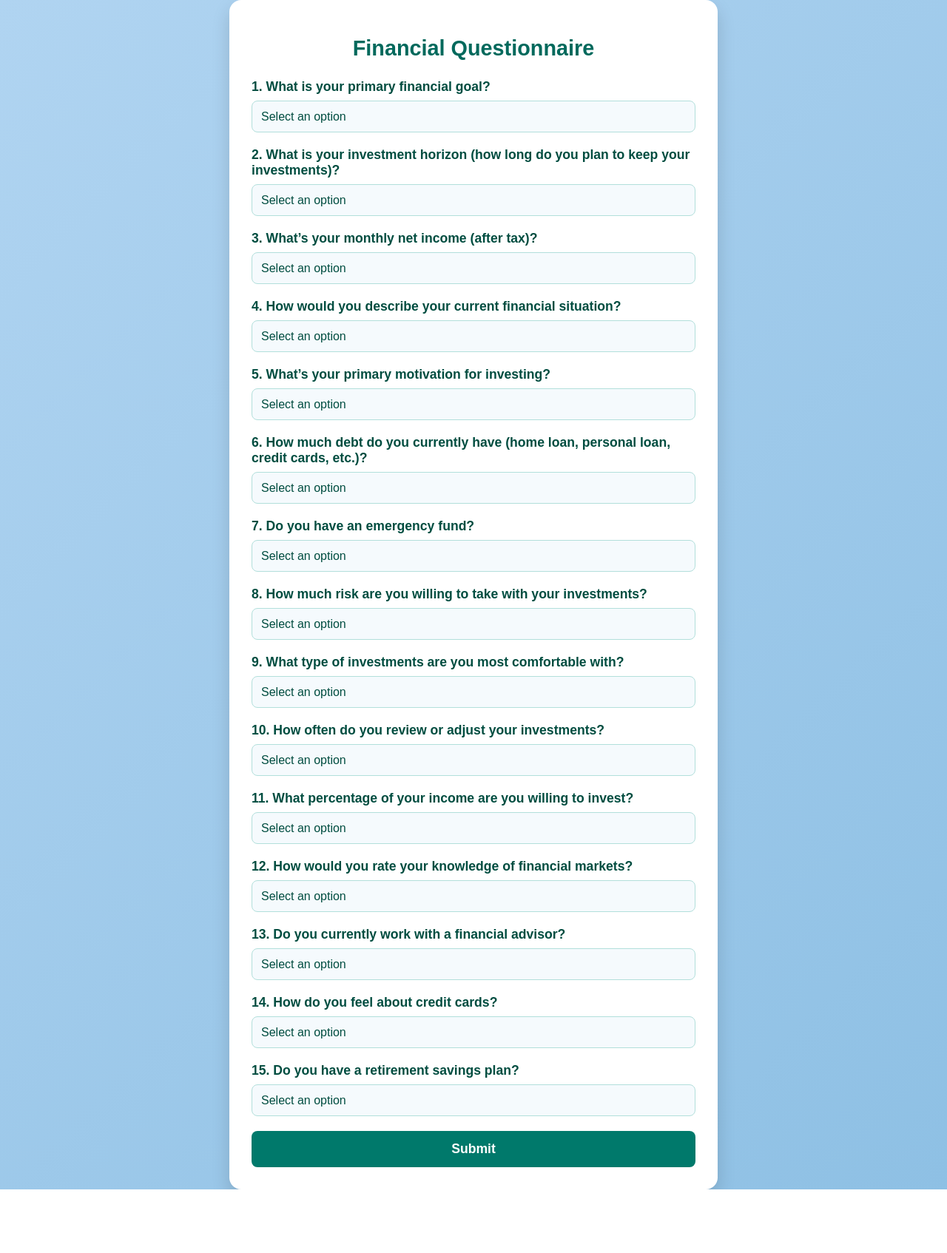
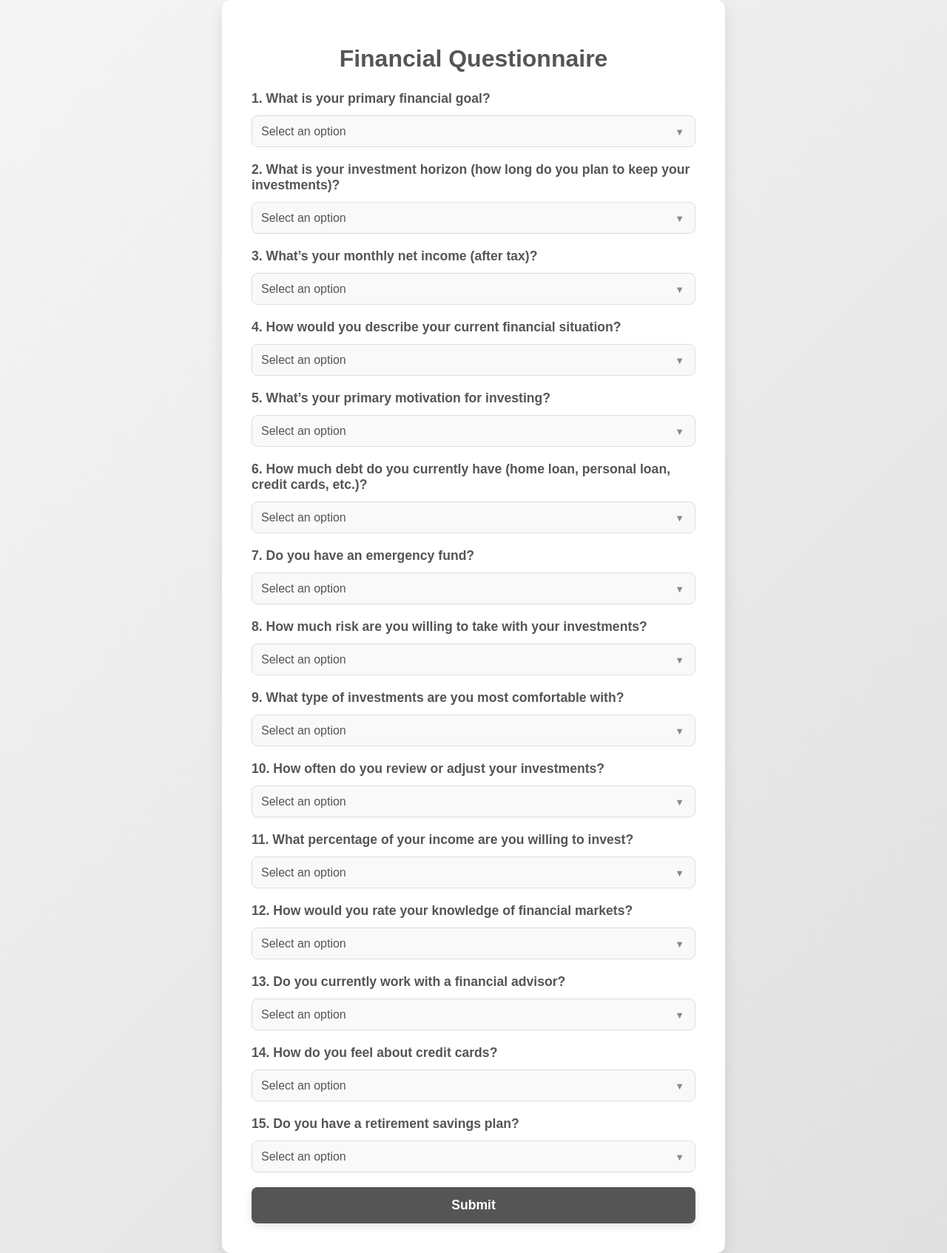
Before and after one commit to uditbhatia26/Zysk-hackcbs, a Flask app: page /quiz in a window 1280 px wide. Shown: the whole page at 74% size. Before the commit the page ends 1608 px from the top, so only its background shows below. Run offline with Flask 3, Linux system fonts and the light colour scheme.

Commit message:
Update quiz.html
Color Scheme updated

```diff
--- a/templates/quiz.html
+++ b/templates/quiz.html
@@ -4,86 +4,87 @@
     <meta charset="UTF-8">
     <meta name="viewport" content="width=device-width, initial-scale=1.0">
     <title>Financial Questionnaire</title>
+    <link href="../static/img/logo.png" rel="icon">
     <style>
         /* Body and Background */
         body {
             font-family: 'Arial', sans-serif;
-            background: linear-gradient(135deg, #c8e8f8, #b0d4f1);
+            background: linear-gradient(135deg, #f5f5f5, #e0e0e0);
             display: flex;
             justify-content: center;
             align-items: center;
             min-height: 100vh;
             margin: 0;
-            color: #004d40;
-            animation: backgroundFade 10s infinite alternate;
-        }
-
-        /* Background Fade Animation */
-        @keyframes backgroundFade {
-            0% { background: linear-gradient(135deg, #c8e8f8, #b0d4f1); }
-            100% { background: linear-gradient(135deg, #b0d4f1, #8ec0e4); }
+            color: #333333;
         }
 
         /* Container Styling */
         .container {
             max-width: 600px;
             background-color: #ffffff;
-            padding: 30px;
-            border-radius: 16px;
-            box-shadow: 0 12px 24px rgba(0, 0, 0, 0.15);
-            transition: transform 0.3s;
+            padding: 40px;
+            border-radius: 12px;
+            box-shadow: 0 8px 20px rgba(0, 0, 0, 0.1);
+            text-align: center;
+            transition: transform 0.3s, box-shadow 0.3s;
         }
 
         .container:hover {
-            transform: scale(1.02);
-            box-shadow: 0 16px 32px rgba(0, 0, 0, 0.25);
+            transform: scale(1.01);
+            box-shadow: 0 10px 25px rgba(0, 0, 0, 0.15);
         }
 
         /* Header Styling */
         h1 {
-            color: #00695c;
-            text-align: center;
+            color: #555555;
             margin-bottom: 25px;
-            font-size: 1.8em;
+            font-size: 2em;
+            font-weight: 700;
         }
 
         /* Question and Dropdown Styling */
         .question {
             font-weight: 600;
-            color: #004d40;
-            margin-bottom: 8px;
+            color: #555555;
+            margin-bottom: 12px;
             font-size: 1.1em;
-            transition: color 0.2s ease;
+            text-align: left;
+        }
+
+        .dropdown-container {
+            position: relative;
+            width: 100%;
+            margin-bottom: 20px;
         }
 
         .dropdown {
             width: 100%;
             padding: 12px;
-            margin-bottom: 20px;
-            border: 1px solid #b2dfdb;
+            border: 1px solid #dddddd;
             border-radius: 8px;
-            background-color: #f5fafd;
-            color: #004d40;
+            background-color: #f9f9f9;
+            color: #555555;
             font-size: 1em;
             appearance: none;
-            -webkit-appearance: none;
-            -moz-appearance: none;
             outline: none;
             cursor: pointer;
-            transition: background-color 0.3s, color 0.3s;
+            transition: border-color 0.3s, background-color 0.3s;
         }
 
         .dropdown:hover {
-            background-color: #e0f7fa;
+            border-color: #999999;
+            background-color: #f0f0f0;
         }
 
-        /* Dropdown Arrow Customization */
-        .dropdown::after {
+        /* Dropdown Arrow */
+        .dropdown-container::after {
             content: '▼';
             font-size: 0.8em;
-            color: #004d40;
+            color: #888888;
             position: absolute;
-            right: 12px;
+            right: 15px;
+            top: 50%;
+            transform: translateY(-50%);
             pointer-events: none;
         }
 
@@ -92,23 +93,39 @@
             display: block;
             width: 100%;
             padding: 14px;
-            background-color: #00796b;
+            background-color: #555555;
             color: #ffffff;
             border: none;
             border-radius: 8px;
-            cursor: pointer;
             font-size: 1.1em;
             font-weight: bold;
+            cursor: pointer;
             transition: background-color 0.3s, transform 0.2s;
+            box-shadow: 0 4px 12px rgba(0, 0, 0, 0.1);
         }
 
         .submit-btn:hover {
-            background-color: #004d40;
+            background-color: #333333;
             transform: translateY(-2px);
         }
 
         .submit-btn:active {
             transform: translateY(0);
+        }
+
+        /* Responsive Media Query */
+        @media (max-width: 600px) {
+            .container {
+                padding: 30px;
+            }
+
+            h1 {
+                font-size: 1.6em;
+            }
+
+            .submit-btn {
+                font-size: 1em;
+            }
         }
     </style>
 </head>
@@ -121,12 +138,14 @@
         <form action="/submit" method="POST">
             {% for i in range(questions|length) %}
                 <div class="question">{{ i + 1 }}. {{ questions[i]['Question'] }}</div>
+                <div class="dropdown-container">
                     <select name="responses" class="dropdown" required>
                         <option value="" disabled selected>Select an option</option>
                         {% for option in questions[i]['Options'] %}
                             <option value="{{ option }}">{{ option }}</option>
                         {% endfor %}
                     </select>
+                </div>
             {% endfor %}
             <button type="submit" class="submit-btn">Submit</button>
         </form>
```
Lines whose indentation alone changed are shown as unchanged.
